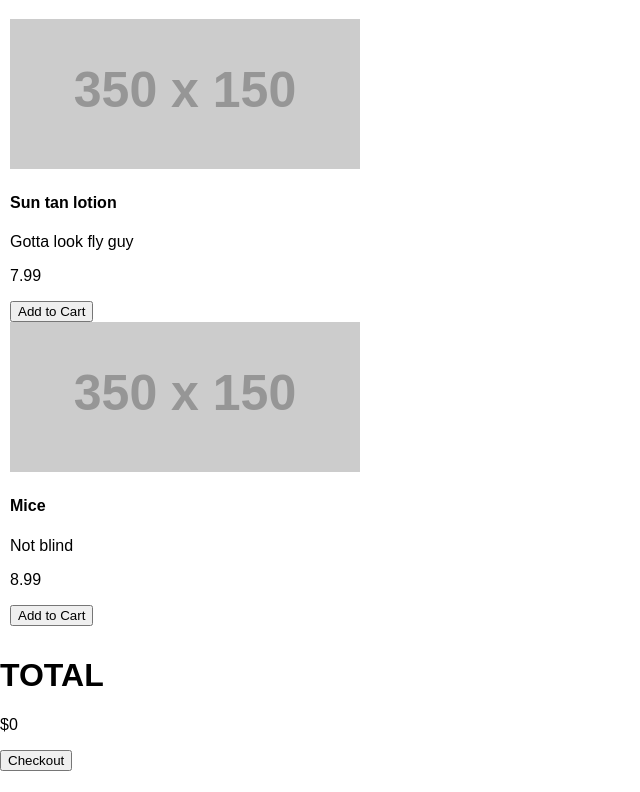
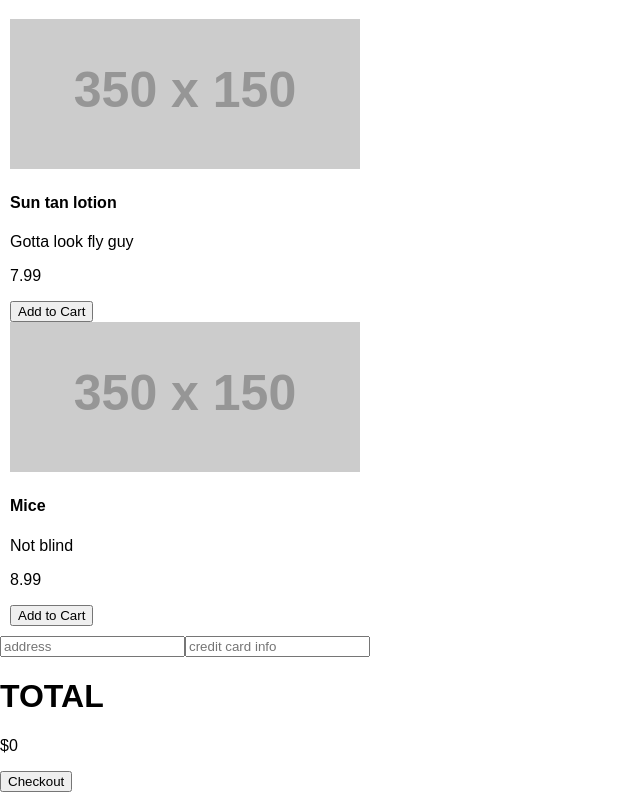
Before and after one commit to devlemire/react-day-1, a React (Create React App) app: page / in a window 1280 px wide. Shown: the part 794-1586 px from the top of the page, without its empty margins (0-640 px from the left). Before the commit the page ends 1565 px from the top, so only its background shows below. Built offline with nearby package versions, Linux system fonts and the light colour scheme.

Commit message:
validation works

```diff
--- a/src/App.css
+++ b/src/App.css
@@ -13,3 +13,6 @@
   padding: 10px;
   border-left:1px solid black;
 }
+/* .total {
+  float:right;
+} */
--- a/src/App.js
+++ b/src/App.js
@@ -43,7 +43,9 @@ class App extends Component {
 
         ],
 
-      cart:[]
+      cart:[],
+      address:'',
+      creditCard:''
     }
     this.checkout = this.checkout.bind(this);
   }
@@ -61,16 +63,35 @@ class App extends Component {
     let itemIndex = newCart.findIndex( cartItem => cartItem.id === item.id)
     if( itemIndex!== -1){
       newCart[itemIndex].quantity++
-    } else newCart.push(item)
+    } else {
+      item.quantity++
+      newCart.push(item)
+    }
     this.setState({
       cart:newCart
     })
   }
 
   checkout(){
-    alert("Here's yer stuff")
+    if(!this.state.address || !this.state.creditCard){
+      alert("WHERE YOU LIVE. WHERE MY MONEY")
+    }
+    else{
+      alert("Here's yer stuff")
+      this.setState({
+        cart:[]
+      })
+    }
+
+  }
+  handleAddressInput( address ){
     this.setState({
-      cart:[]
+      address
+    })
+  }
+  handleCreditCardInput( creditCard ){
+    this.setState({
+      creditCard
     })
   }
 
@@ -116,18 +137,22 @@ class App extends Component {
               return(
                 <div>
                   <h4>{item.name}</h4>
-                  <p>{item.price}</p>
-                  <p>{item.quantity}</p>
+                  <p>${item.price}</p>
+                  <p>Quantity: {item.quantity}</p>
                 </div>
               )
             })
           }
 
         </div>
+        <div className='inputs'>
+          <input placeholder='address' value={this.state.address} onChange={ (e) => this.handleAddressInput(e.target.value)}/>
+          <input placeholder='credit card info' value={this.state.creditCard} onChange={ (e) => this.handleCreditCardInput(e.target.value)}/>
+        </div>
         <div className='total'>
           <h1>TOTAL</h1>
           <p>${
-            this.state.cart.reduce( ( accumulator, current ) => accumulator+= current.price,0)
+            this.state.cart.reduce( ( accumulator, current ) => accumulator+= current.price*current.quantity,0)
           }</p>
           <button onClick={this.checkout}>Checkout</button>
         </div>
```
